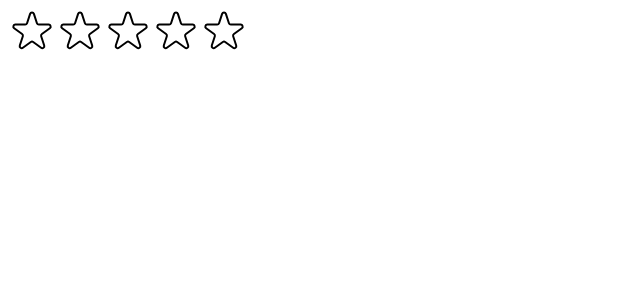
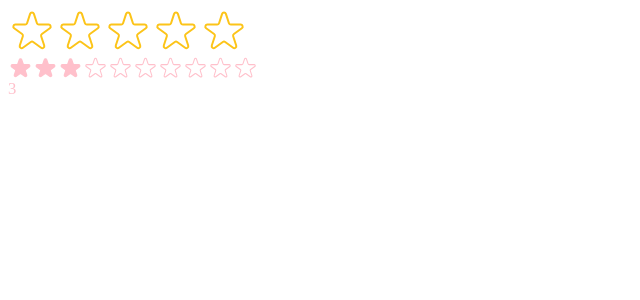
Before and after one commit to SarmadRehman/React-Practice-Jonas-Course, a React (Create React App) app in the folder 07-usepopcorn/: page / in a window 1280 px wide. Shown: the top 300 px of the page, without its empty margins (0-640 px from the left). Built offline with nearby package versions, Linux system fonts and the light colour scheme.

Commit message:
StarRating with dynamic props

```diff
--- a/07-usepopcorn/src/StarRating.js
+++ b/07-usepopcorn/src/StarRating.js
@@ -9,18 +9,28 @@
   display: "flex",
 };
 
-const textStyle = {
-  lineHeight: "1",
-  margin: "0",
-};
-export default function StarRating({ maxRating = 10 }) {
-  const [rating, setRating] = useState(0);
+export default function StarRating({
+  maxRating = 10,
+  color = "#fcc419",
+  size = 48,
+  className = "",
+  messages = [],
+  defaultRating = 0,
+}) {
+  const [rating, setRating] = useState(defaultRating);
   const [tempRating, setTempRating] = useState(0);
   function handleRating(rating) {
     setRating(rating);
   }
+
+  const textStyle = {
+    lineHeight: "1",
+    margin: "0",
+    color,
+    fontSize: `${size / 1.5}px`,
+  };
   return (
-    <div style={containerStyle}>
+    <div style={containerStyle} className={className}>
       <div style={starContainerStyle}>
         {Array.from({ length: maxRating }, (_, i) => (
           <Star
@@ -29,22 +39,27 @@
             onRate={() => handleRating(i + 1)}
             onHoverIn={() => setTempRating(i + 1)}
             onHoverOut={() => setTempRating(0)}
+            color={color}
+            size={size}
           />
         ))}
       </div>
-      <p style={textStyle}>{tempRating || rating || ""}</p>
+      <p style={textStyle}>
+        {messages.length === maxRating
+          ? messages[tempRating ? tempRating - 1 : rating - 1]
+          : tempRating || rating || ""}
+      </p>
     </div>
   );
 }
 
-const StarStyle = {
-  width: "48px",
-  height: "48px",
-  display: "block",
-  cursor: "pointer",
-};
-
-function Star({ onRate, full, onHoverIn, onHoverOut }) {
+function Star({ onRate, full, onHoverIn, onHoverOut, color, size }) {
+  const StarStyle = {
+    width: `${size}px`,
+    height: `${size}px`,
+    display: "block",
+    cursor: "pointer",
+  };
   return (
     <span
       style={StarStyle}
@@ -56,8 +71,8 @@
         <svg
           xmlns="http://www.w3.org/2000/svg"
           viewBox="0 0 20 20"
-          fill="#000"
-          stroke="#000"
+          fill={color}
+          stroke={color}
         >
           <path d="M9.049 2.927c.3-.921 1.603-.921 1.902 0l1.07 3.292a1 1 0 00.95.69h3.462c.969 0 1.371 1.24.588 1.81l-2.8 2.034a1 1 0 00-.364 1.118l1.07 3.292c.3.921-.755 1.688-1.54 1.118l-2.8-2.034a1 1 0 00-1.175 0l-2.8 2.034c-.784.57-1.838-.197-1.539-1.118l1.07-3.292a1 1 0 00-.364-1.118L2.98 8.72c-.783-.57-.38-1.81.588-1.81h3.461a1 1 0 00.951-.69l1.07-3.292z" />
         </svg>
@@ -66,7 +81,7 @@
           xmlns="http://www.w3.org/2000/svg"
           fill="none"
           viewBox="0 0 24 24"
-          stroke="#000"
+          stroke={color}
         >
           <path
             strokeLinecap="round"
--- a/07-usepopcorn/src/index.js
+++ b/07-usepopcorn/src/index.js
@@ -8,6 +8,13 @@
   <React.StrictMode>
     {/* <App /> */}
     <StarRating maxRating={5} />
+    <StarRating
+      size={25}
+      color="pink"
+      className="test"
+      messages={["Terrible", "Bad", "Okay", "Good", "Amazing"]}
+      defaultRating={3}
+    />
   </React.StrictMode>
 );
 
```
